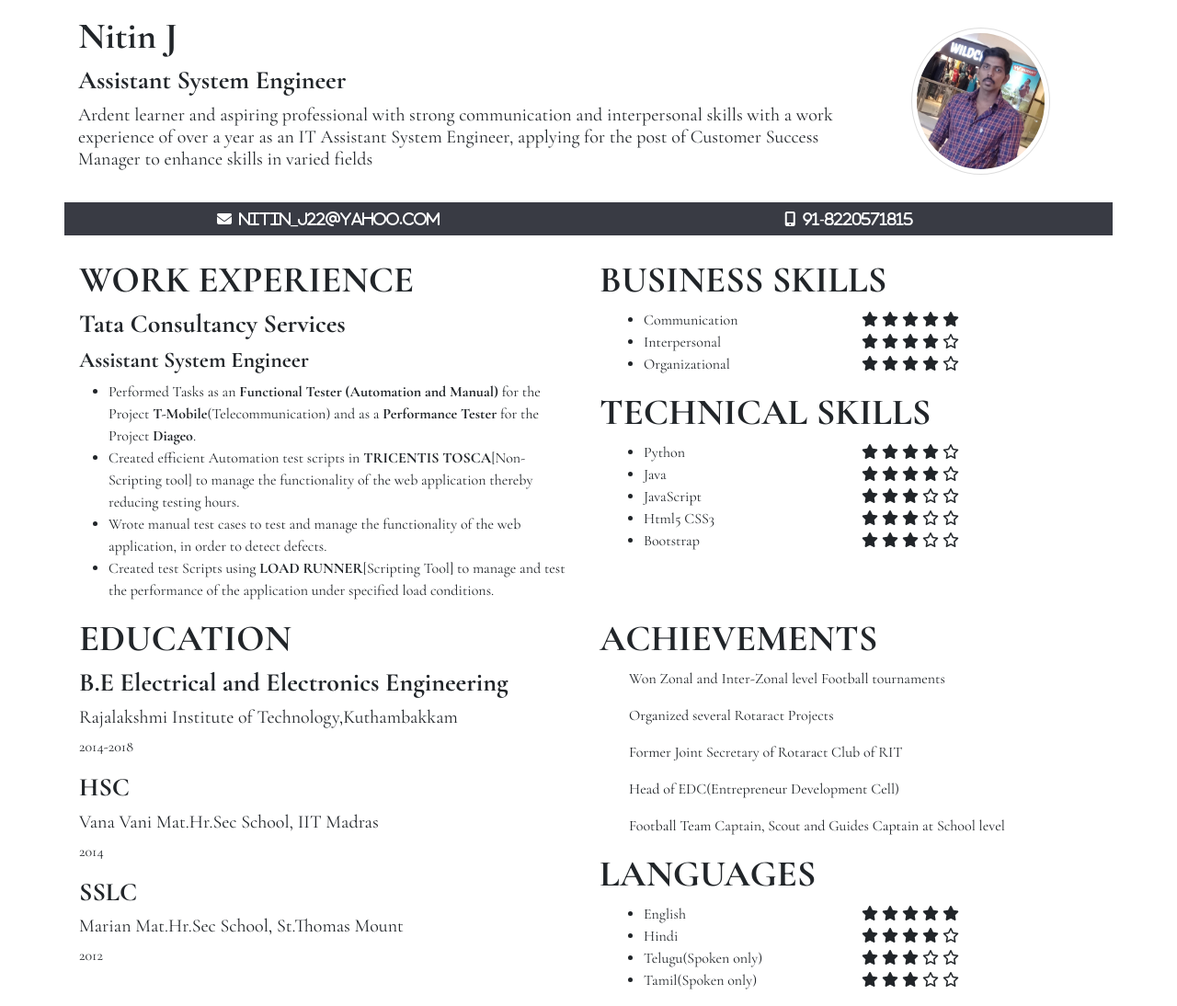
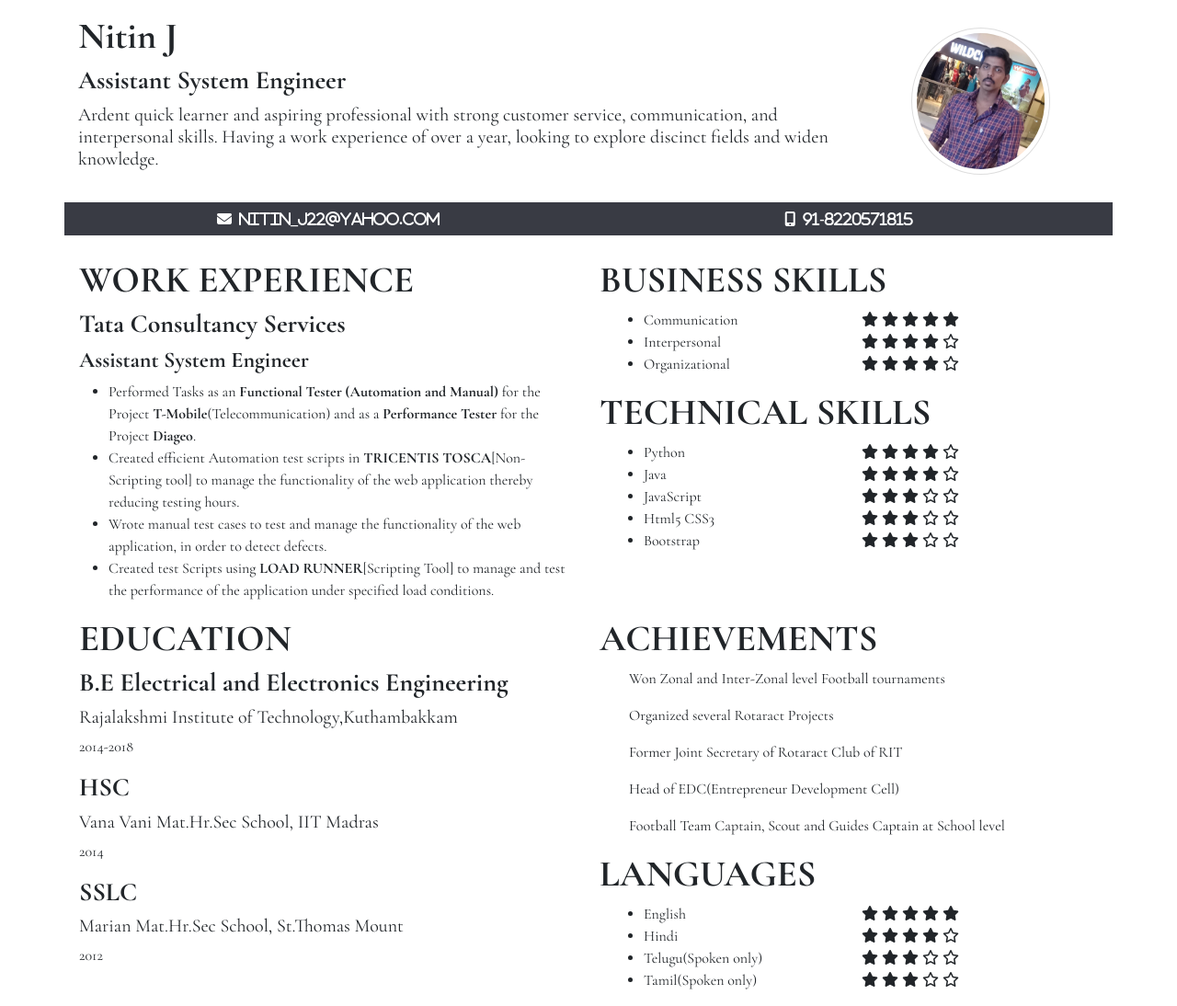
Before and after one commit to NitinJ22/MyResume, a plain HTML site: page index.html in a window 1280 px wide. Shown: the whole page at 92% size. Drawn offline with nearby package versions, Linux system fonts and the light colour scheme; a web font is replaced by a local one.

Commit message:
{Nitin} Changes made in the resume profile summary

```diff
--- a/index.html
+++ b/index.html
@@ -28,9 +28,9 @@
         <div class="col-lg-9 col-md-8 ">
           <h1><strong>Nitin J</strong></h1>
           <h3><strong>Assistant System Engineer</strong></h3>
-          <p class="h5">Ardent learner and aspiring professional with strong communication and interpersonal skills with a work experience of over a year as an IT Assistant System Engineer, applying for the post of Customer Success Manager to enhance
-            skills
-            in varied fields</p>
+          <p class="h5">Ardent quick learner and aspiring professional with strong customer service, communication, and
+interpersonal skills. Having a work experience of over a year, looking to explore discinct fields and widen
+knowledge.</p>
         </div>
         <div class="col-lg-3 col-md-4 ">
           <div class="row main-profile">
```
